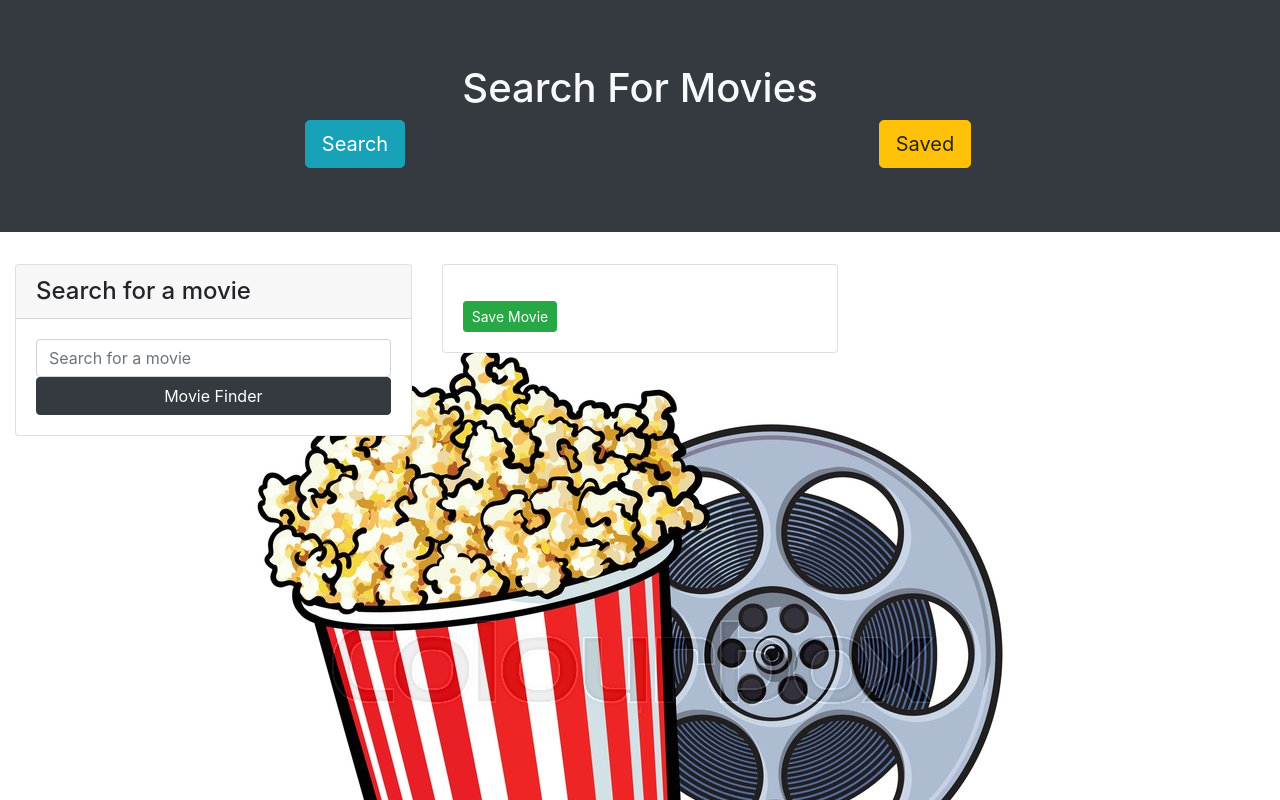
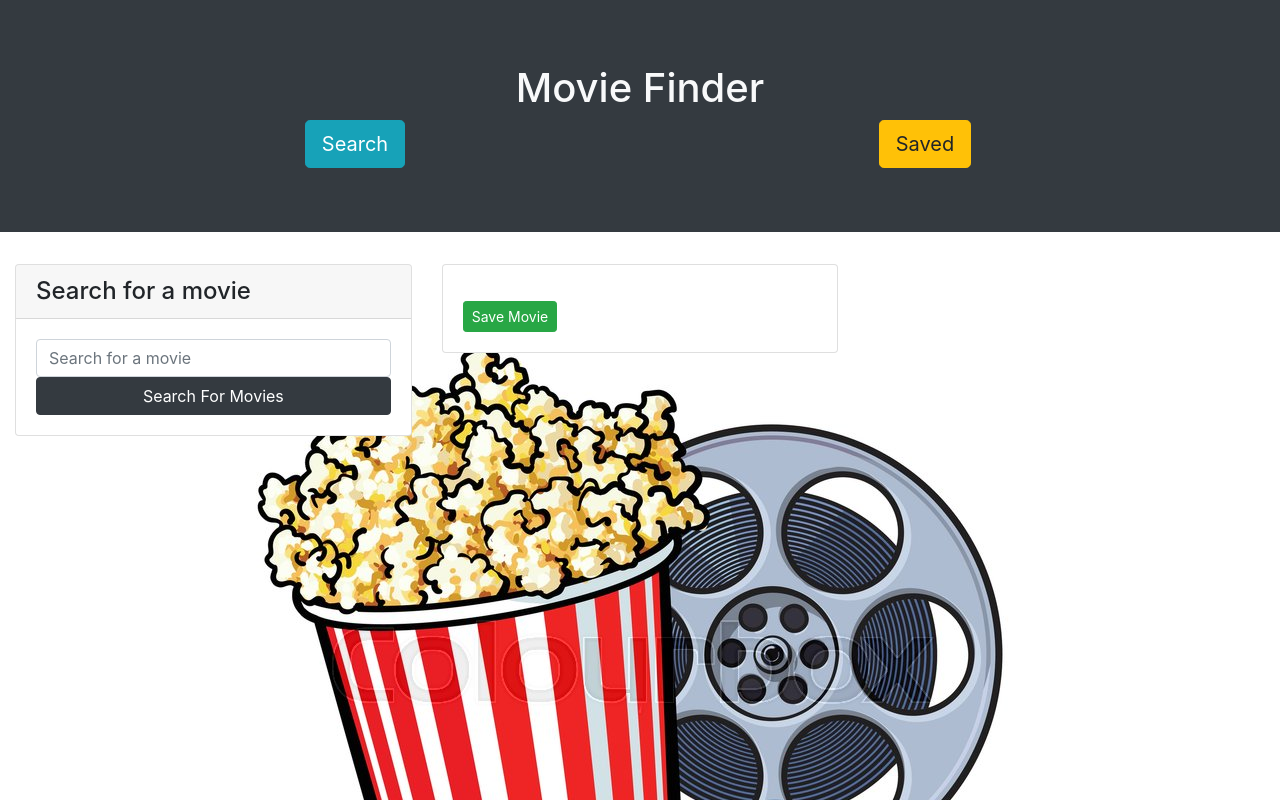
Before and after one commit to Logank40/movie-finder, a React (Create React App) app in the folder client/: page / in a window 1280 px wide. Shown: the top 800 px of the page. Built offline with nearby package versions, Linux system fonts and the light colour scheme; the HTML template or start-up script is replaced by a standard one.

Commit message:
movie finder

```diff
--- a/client/src/pages/search.js
+++ b/client/src/pages/search.js
@@ -55,7 +55,7 @@
   render() {
     return (
       <React.Fragment>
-        <Jumbotron fluid bg={'dark'} color={'light'} pageTitle={'Search For Movies'} />
+        <Jumbotron fluid bg={'dark'} color={'light'} pageTitle={'Movie Finder'} />
         <div
         className="container-fluid"
         style={{
@@ -74,7 +74,7 @@
                     value={this.state.searchTerm}
                     name="searchTerm"
                   />
-                  <button type="submit" className="btn btn-block btn-dark">Movie Finder</button>
+                  <button type="submit" className="btn btn-block btn-dark">Search For Movies</button>
                 </form>
               </Card>
             </Col>
```
